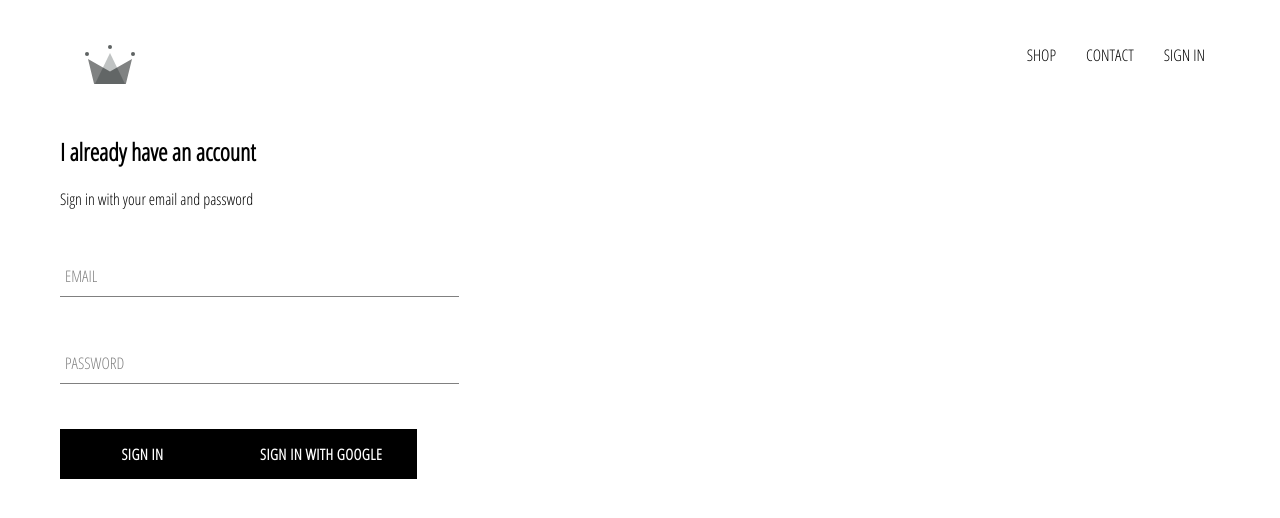
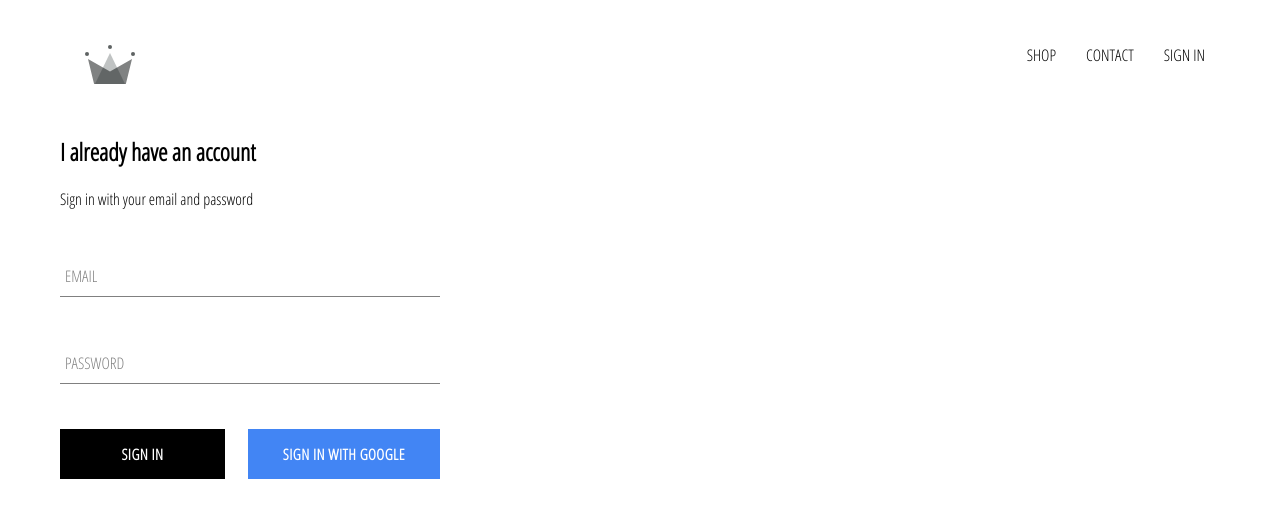
Before and after one commit to SagarNepali/snapps.wears, a React (Create React App) app: page /signin in a window 1280 px wide. Shown: the top 518 px of the page. Built offline with nearby package versions, Linux system fonts and the light colour scheme; no server answers.

Commit message:
GoogleSignIn and Sign Out feature integrated of Firebase

```diff
--- a/src/App.css
+++ b/src/App.css
@@ -8,3 +8,7 @@
     text-decoration: none;
     color: black;
 }
+
+* {
+    box-sizing: border-box;
+  }
--- a/src/App.js
+++ b/src/App.js
@@ -5,11 +5,37 @@
 import ShopPage from './pages/shop/shop'
 import Header from './component/header/header'
 import SignInAndSignUpPage from './pages/sign-in-and-sign-up/sign-in-and-sign-up'
+import React from 'react'
+import {auth} from './firebase/firebase.utils'
 
-function App() {
+class App extends React.Component {
+
+  constructor(){
+    super();
+
+    this.state = {
+      currentUser : null
+    }
+
+  }
+
+  unsubscribeFromAuth = null;
+
+  componentDidMount(){
+    this.unsubscribeFromAuth = auth.onAuthStateChanged(user => {
+      this.setState({currentUser:user})
+    })
+  }
+
+  componentWillUnmount(){
+    this.unsubscribeFromAuth();
+  }
+
+
+  render(){
     return (
       <div className="App">
-      <Header/>
+        <Header currentUser = {this.state.currentUser}/>
         <Switch>
           <Route exact path='/' component={HomePage}/>
           <Route path='/hats' component={HatsPage}/>
@@ -20,4 +46,6 @@
     )
   }
 
+}
+
 export default App;
--- a/src/component/custom-button/custom-button.jsx
+++ b/src/component/custom-button/custom-button.jsx
@@ -2,8 +2,8 @@
 
 import './custom-button.scss'
 
-const CustomButton = ({children,...customButtonProps}) => (
-    <button className="custom-button" {...customButtonProps}>
+const CustomButton = ({children,isGoogleSignIn,...customButtonProps}) => (
+    <button className={`${isGoogleSignIn ? 'google-sign-in':''} custom-button`} {...customButtonProps}>
         {children}
     </button>
 )
--- a/src/component/custom-button/custom-button.scss
+++ b/src/component/custom-button/custom-button.scss
@@ -19,4 +19,16 @@
     color: black;
     border: 1px solid black;
   }
+
+  &.google-sign-in{
+    background-color: #4285f4 ;
+    color: white;
+
+    &.hover{
+      background-color: #357ae8;
+      border: none;
+    }
+  }
+
+
 }
--- a/src/component/header/header.jsx
+++ b/src/component/header/header.jsx
@@ -3,8 +3,9 @@
 import {ReactComponent as Logo} from '../../assets/logo.svg';
 import {Link} from 'react-router-dom'
 import './header.scss'
+import {auth} from '../../firebase/firebase.utils'
 
-const Header = () => (
+const Header = ({currentUser}) => (
     <div className='header'>
         <Link className="logo-container" to="/">
             <Logo/>
@@ -12,7 +13,13 @@
         <div className="options">
             <Link className="option" to='/shop'>SHOP</Link>
             <Link className="option" to='/contact'>CONTACT</Link>
-            <Link className="option" to='/signin'>SIGN IN</Link>
+            {
+                currentUser ?
+                <div className='option' onClick={() => auth.signOut()}>SIGN OUT</div>
+                :<Link className="option" to='/signin'>SIGN IN</Link>
+
+            }
+
         </div>
     </div>
 )
--- a/src/component/header/header.scss
+++ b/src/component/header/header.scss
@@ -20,6 +20,7 @@
 
       .option {
         padding: 10px 15px;
+        cursor: pointer;
       }
     }
   }
--- a/src/component/sign-in/sign-in.jsx
+++ b/src/component/sign-in/sign-in.jsx
@@ -44,7 +44,7 @@
 
                     <div className='buttons'>
                         <CustomButton type="submit" >Sign In</CustomButton>
-                        <CustomButton onClick={signInWithGoogle}>Sign In with google</CustomButton>
+                        <CustomButton onClick={signInWithGoogle} isGoogleSignIn>Sign In with google</CustomButton>
                     </div>
 
 
--- a/src/component/sign-in/sign-in.scss
+++ b/src/component/sign-in/sign-in.scss
@@ -1,9 +1,14 @@
 .sign-in{
-    width: 30vw;
+    width: 380px;
     display: flex;
     flex-direction: column;
 
     .title{
         margin: 10px 0;
     }
+
+    .buttons{
+        display: flex;
+        justify-content: space-between;
+    }
 }
```
Lines whose indentation alone changed are shown as unchanged.
